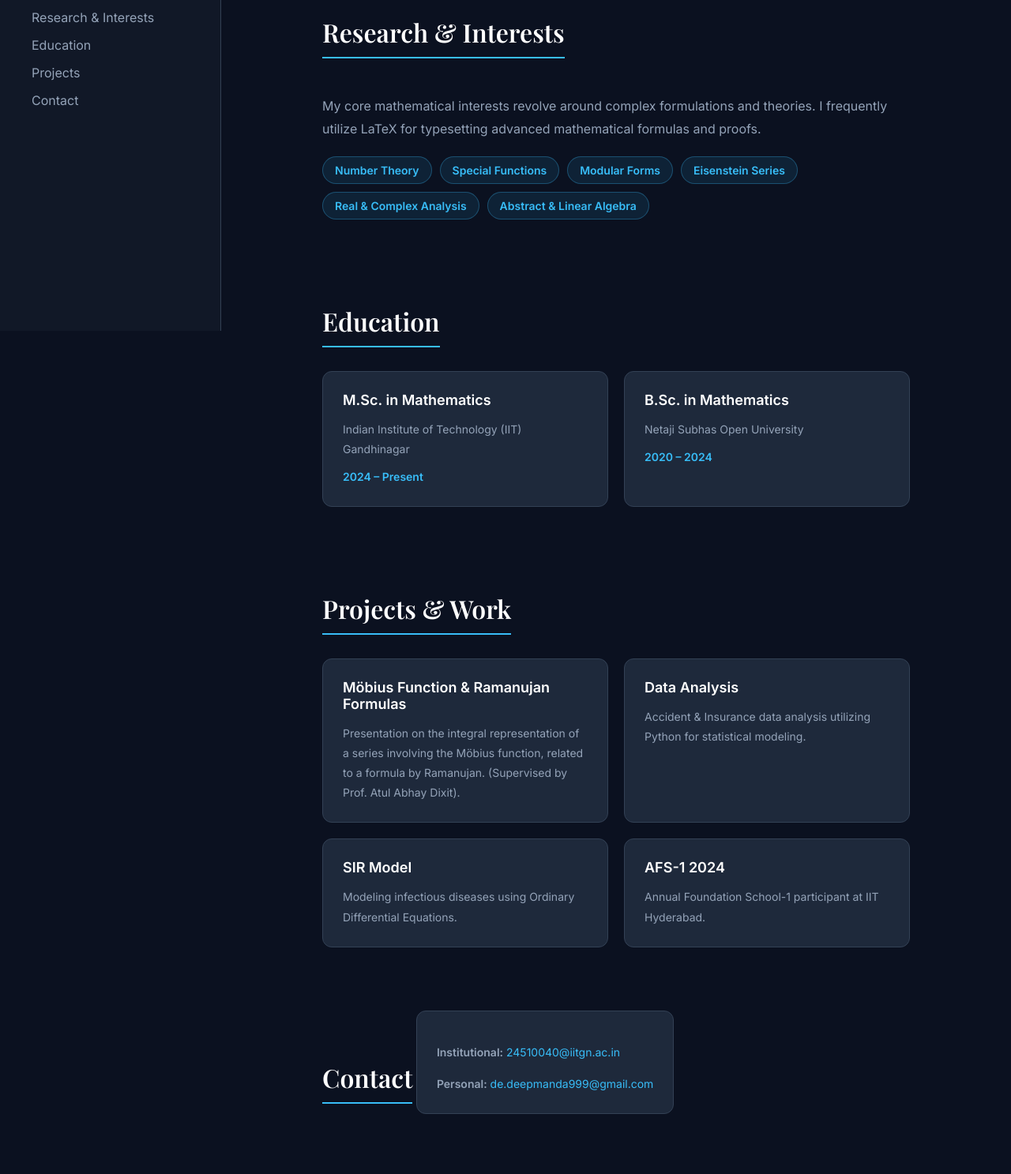
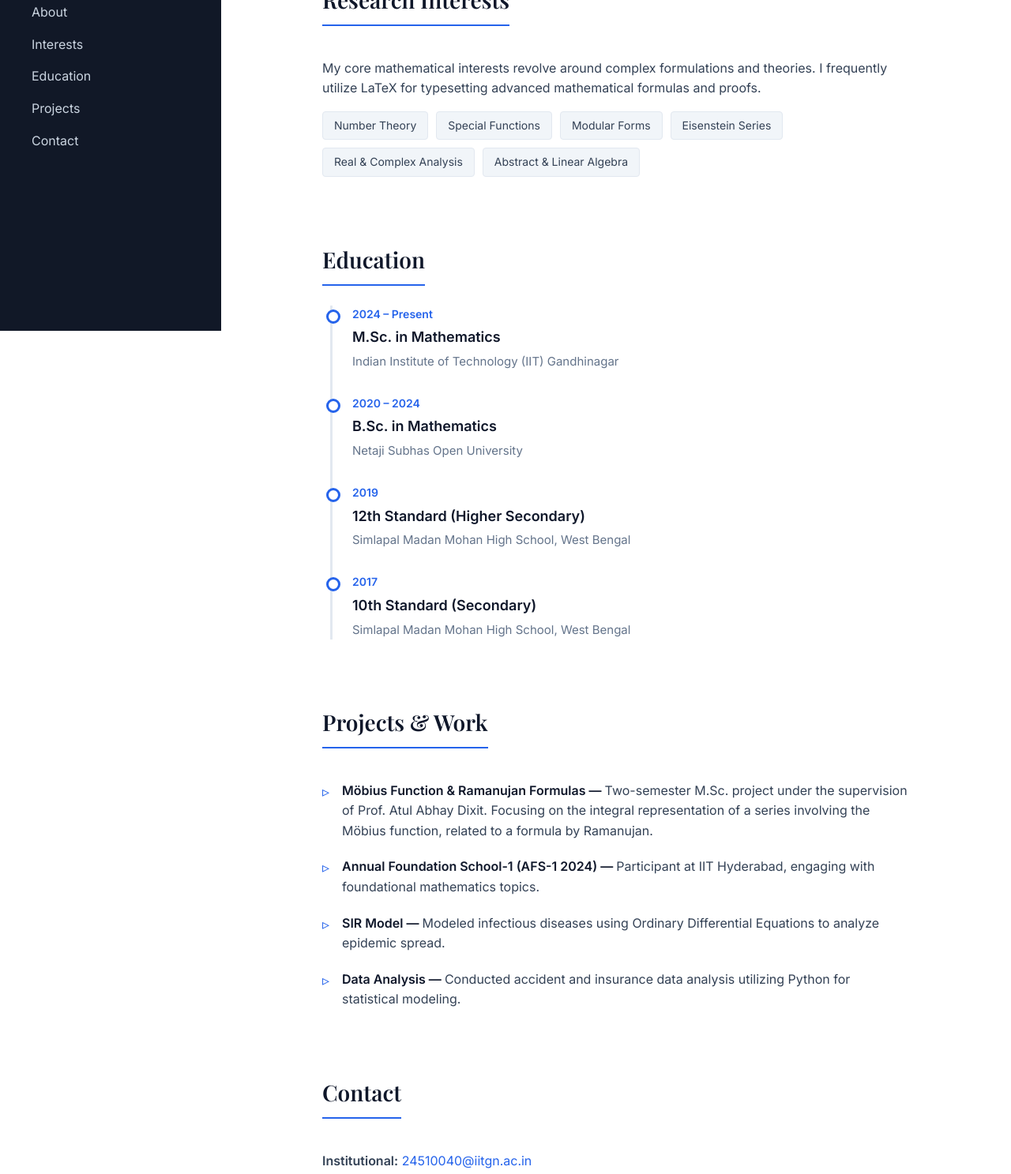
Before and after one commit to Dmdeep-gif/Dmdeep-gif.github.io, a plain HTML site: page index.html in a window 1280 px wide. Shown: the part 381-1868 px from the top of the page at 79% size. Drawn offline with nearby package versions, Linux system fonts and the light colour scheme; a web font is replaced by a local one.

Commit message:
Update index.html

```diff
--- a/index.html
+++ b/index.html
@@ -8,12 +8,12 @@
 
     <style>
         :root {
-            --bg-color: #0b1120;
+            --bg-color: #ffffff;
             --sidebar-bg: #111827;
-            --text-main: #e2e8f0;
-            --text-muted: #94a3b8;
-            --accent: #38bdf8;
-            --card-bg: #1e293b;
+            --text-main: #334155;
+            --text-muted: #64748b;
+            --accent: #2563eb; /* A more academic, deeper blue */
+            --border-color: #e2e8f0;
         }
 
         body {
@@ -24,6 +24,7 @@
             background-color: var(--bg-color);
             color: var(--text-main);
             scroll-behavior: smooth;
+            line-height: 1.6;
         }
 
         /* SIDEBAR */
@@ -37,7 +38,6 @@
             display: flex;
             flex-direction: column;
             align-items: center;
-            border-right: 1px solid #334155;
             z-index: 10;
         }
 
@@ -46,15 +46,14 @@
             height: 150px;
             border-radius: 50%;
             object-fit: cover;
-            border: 3px solid var(--accent);
+            border: 3px solid #334155;
             margin-bottom: 20px;
-            box-shadow: 0 0 15px rgba(56, 189, 248, 0.3);
-            transition: transform 0.3s ease, box-shadow 0.3s ease;
+            box-shadow: 0 4px 6px rgba(0, 0, 0, 0.3);
+            transition: transform 0.3s ease;
         }
 
         .profile-img:hover {
-            transform: scale(1.05);
-            box-shadow: 0 0 25px rgba(56, 189, 248, 0.6);
+            transform: scale(1.03);
         }
 
         .sidebar h1 {
@@ -66,10 +65,11 @@
         }
 
         .sidebar p.title {
-            color: var(--accent);
+            color: #94a3b8;
             font-size: 14px;
             margin-bottom: 40px;
-            font-weight: 600;
+            font-weight: 400;
+            text-align: center;
         }
 
         .nav-links {
@@ -82,7 +82,7 @@
         .sidebar a {
             display: inline-block;
             text-decoration: none;
-            color: var(--text-muted);
+            color: #cbd5e1;
             font-size: 16px;
             font-weight: 400;
             transition: all 0.3s ease;
@@ -104,11 +104,11 @@
 
         .sidebar a:hover {
             color: #ffffff;
-            padding-left: 20px;
+            padding-left: 15px;
         }
 
         .sidebar a:hover::before {
-            width: 10px;
+            width: 8px;
         }
 
         /* CONTENT */
@@ -117,60 +117,26 @@
             flex: 1;
             padding: 80px 10%;
             box-sizing: border-box;
-            animation: fadeIn 1.2s ease-out;
+            animation: fadeIn 1s ease-out;
         }
 
         h2 {
             font-family: 'Playfair Display', serif;
-            font-size: 32px;
-            color: #ffffff;
+            font-size: 28px;
+            color: #0f172a;
             border-bottom: 2px solid var(--accent);
-            padding-bottom: 10px;
-            margin-bottom: 30px;
+            padding-bottom: 8px;
+            margin-bottom: 25px;
             display: inline-block;
         }
 
         section {
-            margin-bottom: 80px;
+            margin-bottom: 60px;
         }
 
         p {
-            line-height: 1.8;
             font-size: 16px;
-            color: var(--text-muted);
-        }
-
-        /* CARDS FOR LISTS */
-        .card-grid {
-            display: grid;
-            grid-template-columns: repeat(auto-fill, minmax(300px, 1fr));
-            gap: 20px;
-        }
-
-        .card {
-            background-color: var(--card-bg);
-            padding: 25px;
-            border-radius: 12px;
-            border: 1px solid #334155;
-            transition: transform 0.3s ease, box-shadow 0.3s ease;
-        }
-
-        .card:hover {
-            transform: translateY(-5px);
-            box-shadow: 0 10px 20px rgba(0,0,0,0.4);
-            border-color: var(--accent);
-        }
-
-        .card h3 {
-            margin-top: 0;
-            color: #ffffff;
-            font-size: 18px;
-            margin-bottom: 10px;
-        }
-
-        .card p {
-            margin-bottom: 0;
-            font-size: 14px;
+            color: var(--text-main);
         }
 
         /* TAGS */
@@ -178,30 +144,120 @@
             display: flex;
             flex-wrap: wrap;
             gap: 10px;
-            margin-top: 20px;
+            margin-top: 15px;
         }
 
         .tag {
-            background-color: rgba(56, 189, 248, 0.1);
-            color: var(--accent);
-            padding: 8px 15px;
-            border-radius: 20px;
+            background-color: #f1f5f9;
+            color: var(--text-main);
+            padding: 6px 14px;
+            border-radius: 4px;
             font-size: 14px;
-            font-weight: 600;
-            border: 1px solid rgba(56, 189, 248, 0.3);
-            transition: background-color 0.3s ease, color 0.3s ease;
+            font-weight: 500;
+            border: 1px solid var(--border-color);
             cursor: default;
+            transition: background-color 0.2s ease;
         }
 
         .tag:hover {
+            background-color: #e2e8f0;
+        }
+
+        /* EDUCATION TIMELINE */
+        .timeline {
+            border-left: 3px solid var(--border-color);
+            padding-left: 25px;
+            margin-left: 10px;
+            position: relative;
+        }
+
+        .timeline-item {
+            position: relative;
+            margin-bottom: 30px;
+            opacity: 0;
+            animation: slideUpFade 0.6s ease-out forwards;
+        }
+
+        /* Animation Delays for Timeline Cascade Effect */
+        .timeline-item:nth-child(1) { animation-delay: 0.2s; }
+        .timeline-item:nth-child(2) { animation-delay: 0.4s; }
+        .timeline-item:nth-child(3) { animation-delay: 0.6s; }
+        .timeline-item:nth-child(4) { animation-delay: 0.8s; }
+
+        .timeline-item::before {
+            content: '';
+            position: absolute;
+            left: -33px; /* Centers the dot on the border */
+            top: 5px;
+            width: 12px;
+            height: 12px;
+            background-color: var(--bg-color);
+            border: 3px solid var(--accent);
+            border-radius: 50%;
+            transition: background-color 0.3s ease;
+        }
+
+        .timeline-item:hover::before {
             background-color: var(--accent);
-            color: #000;
+        }
+
+        .timeline-date {
+            font-weight: 600;
+            color: var(--accent);
+            font-size: 14px;
+            margin-bottom: 4px;
+            display: block;
+        }
+
+        .timeline-title {
+            font-weight: 600;
+            font-size: 18px;
+            color: #0f172a;
+            margin: 0 0 4px 0;
+        }
+
+        .timeline-inst {
+            margin: 0;
+            color: var(--text-muted);
+            font-size: 15px;
+        }
+
+        /* PROJECTS LIST */
+        .project-list {
+            list-style-type: none;
+            padding-left: 0;
+        }
+
+        .project-list li {
+            margin-bottom: 20px;
+            padding-left: 25px;
+            position: relative;
+        }
+
+        .project-list li::before {
+            content: '▹'; /* Academic bullet point */
+            position: absolute;
+            left: 0;
+            top: 0;
+            color: var(--accent);
+            font-size: 18px;
+        }
+
+        .project-title {
+            font-weight: 600;
+            color: #0f172a;
+            display: inline;
+        }
+
+        .project-desc {
+            display: inline;
+            color: var(--text-main);
         }
 
         footer {
-            margin-top: 80px;
+            margin-top: 60px;
             padding-top: 20px;
-            border-top: 1px solid #334155;
+            border-top: 1px solid var(--border-color);
             text-align: center;
             font-size: 0.9rem;
             color: var(--text-muted);
@@ -209,22 +265,23 @@
 
         /* ANIMATIONS */
         @keyframes fadeIn {
-            from { opacity: 0; transform: translateY(30px); }
+            from { opacity: 0; }
+            to { opacity: 1; }
+        }
+
+        @keyframes slideUpFade {
+            from { opacity: 0; transform: translateY(20px); }
             to { opacity: 1; transform: translateY(0); }
         }
 
         /* RESPONSIVE DESIGN FOR MOBILE */
         @media (max-width: 850px) {
-            body {
-                flex-direction: column;
-            }
+            body { flex-direction: column; }
             .sidebar {
                 width: 100%;
                 height: auto;
                 position: relative;
                 padding: 30px;
-                border-right: none;
-                border-bottom: 1px solid #334155;
             }
             .content {
                 margin-left: 0;
@@ -235,12 +292,8 @@
                 justify-content: center;
                 flex-wrap: wrap;
             }
-            .sidebar a:hover {
-                padding-left: 10px;
-            }
-            .sidebar a:hover::before {
-                display: none;
-            }
+            .sidebar a:hover { padding-left: 10px; }
+            .sidebar a:hover::before { display: none; }
         }
     </style>
 </head>
@@ -249,13 +302,12 @@
 
     <div class="sidebar">
         <img src="profile.jpg" alt="Deep Mandal" class="profile-img">
-
         <h1>Deep Mandal</h1>
-        <p class="title">M.Sc. Mathematics | IITGN</p>
+        <p class="title">M.Sc. Student in Mathematics<br>IIT Gandhinagar</p>
 
         <div class="nav-links">
-            <a href="#home">About</a>
-            <a href="#research">Research & Interests</a>
+            <a href="#about">About</a>
+            <a href="#research">Interests</a>
             <a href="#education">Education</a>
             <a href="#projects">Projects</a>
             <a href="#contact">Contact</a>
@@ -264,7 +316,7 @@
 
     <div class="content">
 
-        <section id="home">
+        <section id="about">
             <h2>About Me</h2>
             <p>
                 I am currently pursuing an M.Sc. in Mathematics at the Indian Institute of Technology Gandhinagar.
@@ -274,7 +326,7 @@
         </section>
 
         <section id="research">
-            <h2>Research & Interests</h2>
+            <h2>Research Interests</h2>
             <p>My core mathematical interests revolve around complex formulations and theories. I frequently utilize LaTeX for typesetting advanced mathematical formulas and proofs.</p>
 
             <div class="tags">
@@ -289,48 +341,59 @@
 
         <section id="education">
             <h2>Education</h2>
-            <div class="card-grid">
-                <div class="card">
-                    <h3>M.Sc. in Mathematics</h3>
-                    <p>Indian Institute of Technology (IIT) Gandhinagar</p>
-                    <p style="color: var(--accent); margin-top: 10px; font-weight: 600;">2024 – Present</p>
+            <div class="timeline">
+                <div class="timeline-item">
+                    <span class="timeline-date">2024 – Present</span>
+                    <h3 class="timeline-title">M.Sc. in Mathematics</h3>
+                    <p class="timeline-inst">Indian Institute of Technology (IIT) Gandhinagar</p>
                 </div>
-                <div class="card">
-                    <h3>B.Sc. in Mathematics</h3>
-                    <p>Netaji Subhas Open University</p>
-                    <p style="color: var(--accent); margin-top: 10px; font-weight: 600;">2020 – 2024</p>
+
+                <div class="timeline-item">
+                    <span class="timeline-date">2020 – 2024</span>
+                    <h3 class="timeline-title">B.Sc. in Mathematics</h3>
+                    <p class="timeline-inst">Netaji Subhas Open University</p>
+                </div>
+
+                <div class="timeline-item">
+                    <span class="timeline-date">2019</span>
+                    <h3 class="timeline-title">12th Standard (Higher Secondary)</h3>
+                    <p class="timeline-inst">Simlapal Madan Mohan High School, West Bengal</p>
+                </div>
+
+                <div class="timeline-item">
+                    <span class="timeline-date">2017</span>
+                    <h3 class="timeline-title">10th Standard (Secondary)</h3>
+                    <p class="timeline-inst">Simlapal Madan Mohan High School, West Bengal</p>
                 </div>
             </div>
         </section>
 
         <section id="projects">
             <h2>Projects & Work</h2>
-            <div class="card-grid">
-                <div class="card">
-                    <h3>Möbius Function & Ramanujan Formulas</h3>
-                    <p>Presentation on the integral representation of a series involving the Möbius function, related to a formula by Ramanujan. (Supervised by Prof. Atul Abhay Dixit).</p>
-                </div>
-                <div class="card">
-                    <h3>Data Analysis</h3>
-                    <p>Accident & Insurance data analysis utilizing Python for statistical modeling.</p>
-                </div>
-                <div class="card">
-                    <h3>SIR Model</h3>
-                    <p>Modeling infectious diseases using Ordinary Differential Equations.</p>
-                </div>
-                <div class="card">
-                    <h3>AFS-1 2024</h3>
-                    <p>Annual Foundation School-1 participant at IIT Hyderabad.</p>
-                </div>
-            </div>
+            <ul class="project-list">
+                <li>
+                    <div class="project-title">Möbius Function & Ramanujan Formulas — </div>
+                    <div class="project-desc">Two-semester M.Sc. project under the supervision of Prof. Atul Abhay Dixit. Focusing on the integral representation of a series involving the Möbius function, related to a formula by Ramanujan.</div>
+                </li>
+                <li>
+                    <div class="project-title">Annual Foundation School-1 (AFS-1 2024) — </div>
+                    <div class="project-desc">Participant at IIT Hyderabad, engaging with foundational mathematics topics.</div>
+                </li>
+                <li>
+                    <div class="project-title">SIR Model — </div>
+                    <div class="project-desc">Modeled infectious diseases using Ordinary Differential Equations to analyze epidemic spread.</div>
+                </li>
+                <li>
+                    <div class="project-title">Data Analysis — </div>
+                    <div class="project-desc">Conducted accident and insurance data analysis utilizing Python for statistical modeling.</div>
+                </li>
+            </ul>
         </section>
 
         <section id="contact">
             <h2>Contact</h2>
-            <div class="card" style="display: inline-block;">
-                <p style="margin-bottom: 15px;"><strong>Institutional:</strong> <a href="mailto:24510040@iitgn.ac.in" style="color: var(--accent); text-decoration: none; transition: color 0.3s;">24510040@iitgn.ac.in</a></p>
-                <p><strong>Personal:</strong> <a href="mailto:de.deepmanda999@gmail.com" style="color: var(--accent); text-decoration: none; transition: color 0.3s;">de.deepmanda999@gmail.com</a></p>
-            </div>
+            <p><strong>Institutional:</strong> <a href="mailto:24510040@iitgn.ac.in" style="color: var(--accent); text-decoration: none;">24510040@iitgn.ac.in</a></p>
+            <p><strong>Personal:</strong> <a href="mailto:de.deepmanda999@gmail.com" style="color: var(--accent); text-decoration: none;">de.deepmanda999@gmail.com</a></p>
         </section>
 
         <footer>
```
